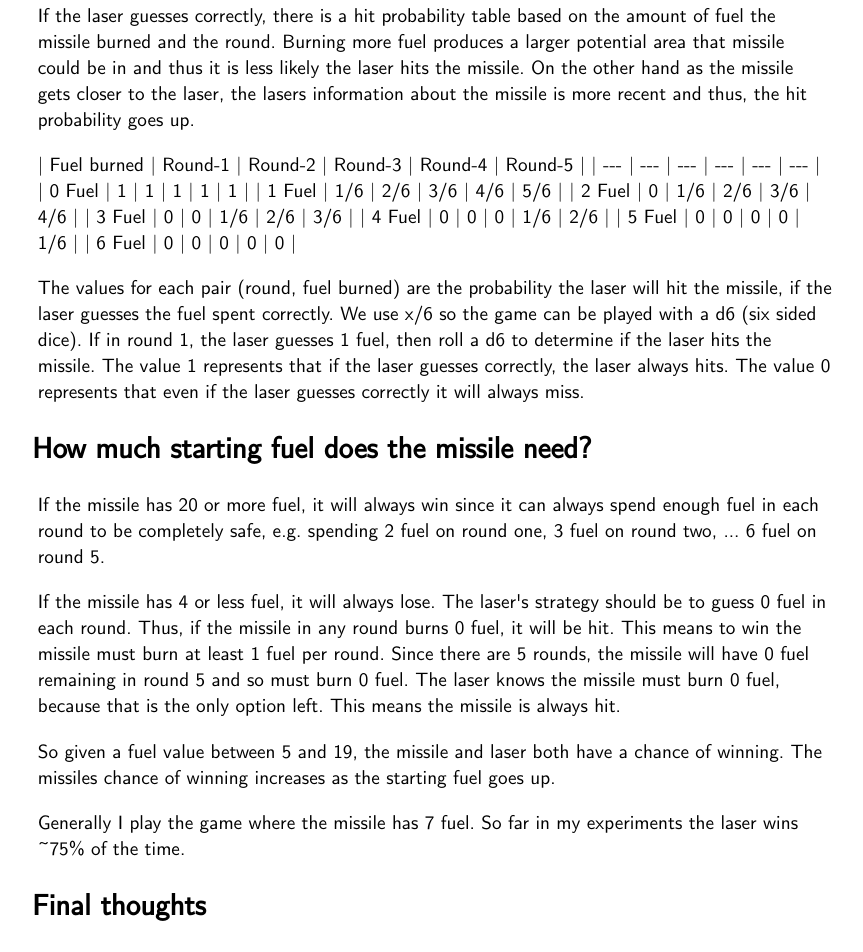
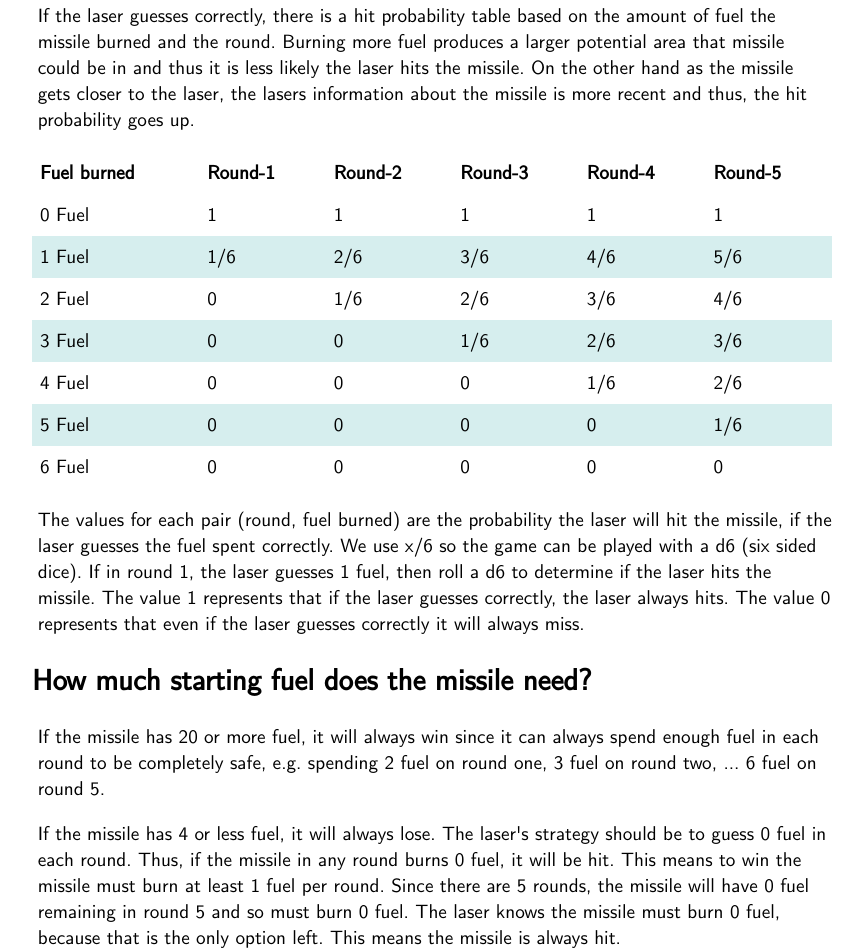
Before and after one commit to EthanHeilman/ethanheilman.github.io, a plain HTML site: page x/31/index.html in a window 1280 px wide. Shown: the part 2791-3743 px from the top of the page, without its empty margins (208-1071 px from the left). Drawn offline with nearby package versions, Linux system fonts and the light colour scheme; some packages are replaced by stand-ins of ours.

Commit message:
Fixes broken markdown table

```diff
--- a/x/31/index.html
+++ b/x/31/index.html
@@ -56,15 +56,76 @@ This approach is still missing a critical aspect, if the missile burns fuel in a
 <p>At the beginning of each round the missile secretly chooses how much fuel to burn to maneuver. Then the laser attempts to guess this number. We assume the laser always knows how much starting fuel the missile has and after the end of each round, the laser learns how much fuel the missile burnt on that round.</p>
 <p>If the laser guesses incorrectly. The missile is safe for that round and we go to the next round.</p>
 <p>If the laser guesses correctly, there is a hit probability table based on the amount of fuel the missile burned and the round. Burning more fuel produces a larger potential area that missile could be in and thus it is less likely the laser hits the missile. On the other hand as the missile gets closer to the laser, the lasers information about the missile is more recent and thus, the hit probability goes up.</p>
-<p>| Fuel burned | Round-1 | Round-2 | Round-3 | Round-4 | Round-5 |
-| ---         | ---     | ---     | ---     | ---     | ---     |
-| 0 Fuel      | 1       | 1       | 1       | 1       | 1       |
-| 1 Fuel      | 1/6     | 2/6     | 3/6     | 4/6     | 5/6     |
-| 2 Fuel      | 0       | 1/6     | 2/6     | 3/6     | 4/6     |
-| 3 Fuel      | 0       | 0       | 1/6     | 2/6     | 3/6     |
-| 4 Fuel      | 0       | 0       | 0       | 1/6     | 2/6     |
-| 5 Fuel      | 0       | 0       | 0       | 0       | 1/6     |
-| 6 Fuel      | 0       | 0       | 0       | 0       | 0       |</p>
+<table>
+<thead>
+<tr>
+<th>Fuel burned</th>
+<th>Round-1</th>
+<th>Round-2</th>
+<th>Round-3</th>
+<th>Round-4</th>
+<th>Round-5</th>
+</tr>
+</thead>
+<tbody>
+<tr>
+<td>0 Fuel</td>
+<td>1</td>
+<td>1</td>
+<td>1</td>
+<td>1</td>
+<td>1</td>
+</tr>
+<tr>
+<td>1 Fuel</td>
+<td>1/6</td>
+<td>2/6</td>
+<td>3/6</td>
+<td>4/6</td>
+<td>5/6</td>
+</tr>
+<tr>
+<td>2 Fuel</td>
+<td>0</td>
+<td>1/6</td>
+<td>2/6</td>
+<td>3/6</td>
+<td>4/6</td>
+</tr>
+<tr>
+<td>3 Fuel</td>
+<td>0</td>
+<td>0</td>
+<td>1/6</td>
+<td>2/6</td>
+<td>3/6</td>
+</tr>
+<tr>
+<td>4 Fuel</td>
+<td>0</td>
+<td>0</td>
+<td>0</td>
+<td>1/6</td>
+<td>2/6</td>
+</tr>
+<tr>
+<td>5 Fuel</td>
+<td>0</td>
+<td>0</td>
+<td>0</td>
+<td>0</td>
+<td>1/6</td>
+</tr>
+<tr>
+<td>6 Fuel</td>
+<td>0</td>
+<td>0</td>
+<td>0</td>
+<td>0</td>
+<td>0</td>
+</tr>
+</tbody>
+</table>
 <p>The values for each pair (round, fuel burned)  are the probability the laser will hit the missile, if the laser guesses the fuel spent correctly.
 We use x/6 so the game can be played with a d6 (six sided dice).
 If in round 1, the laser guesses 1 fuel, then roll a d6 to determine if the laser hits the missile. The value 1 represents that if the laser guesses correctly, the laser always hits. The value 0 represents that even if the laser guesses correctly it will always miss.</p>
```
Also changed, not shown: 1 other file.
